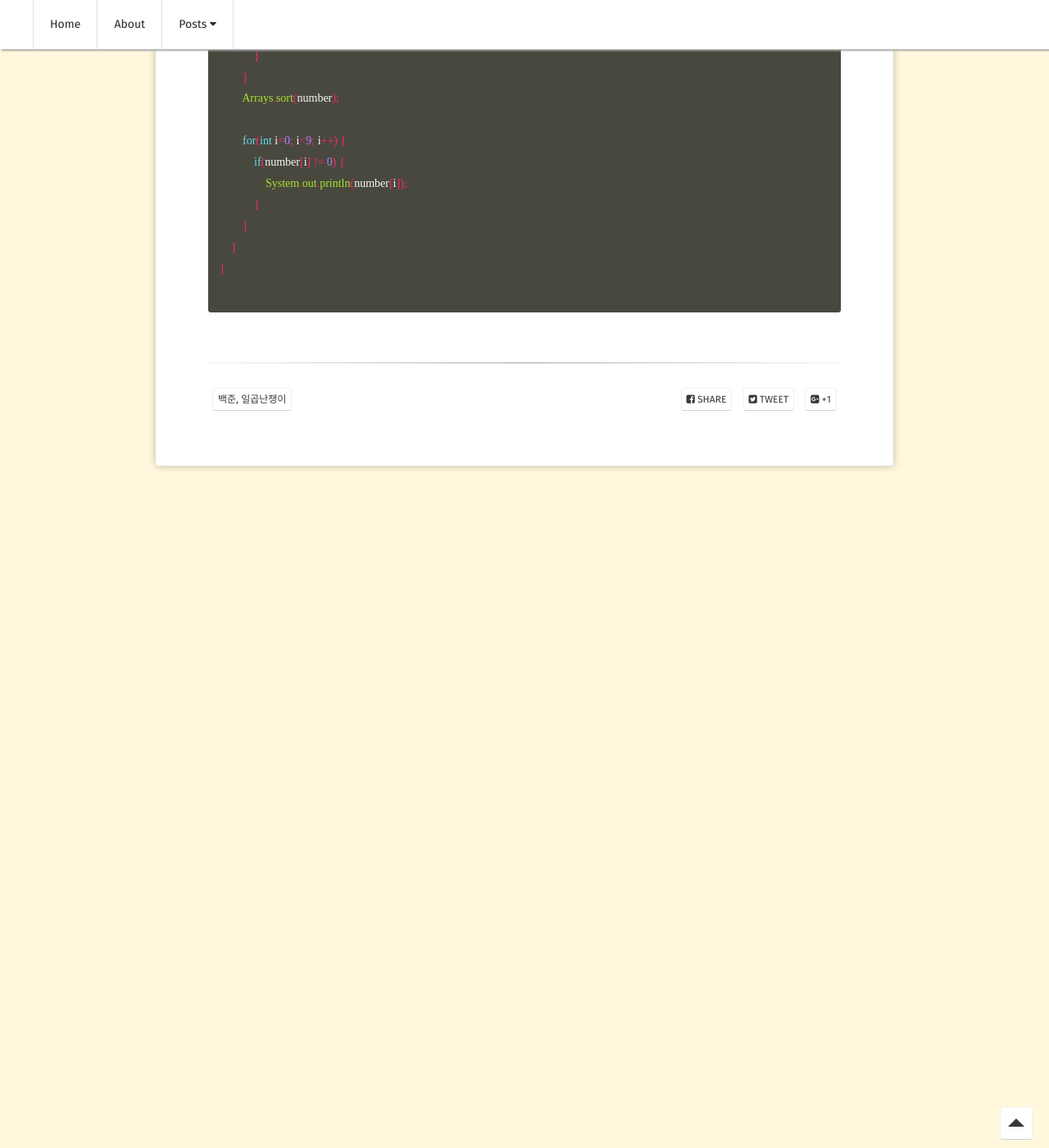
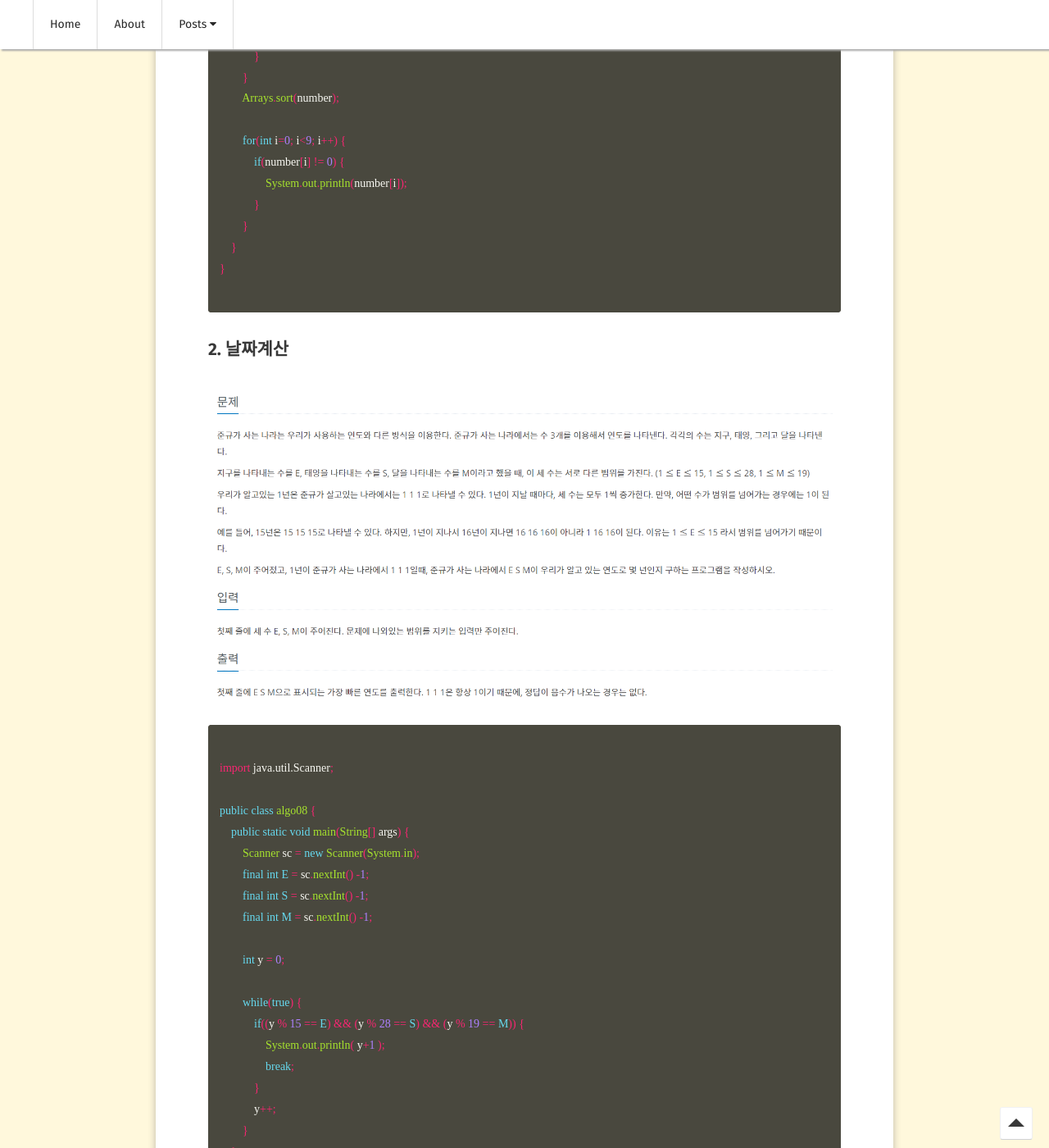
Before and after one commit to choiwono/choiwono.github.io, a Jekyll site: the page built from _posts/2018-12-26-algo.md, in a window 1280 px wide and 1400 px high, scrolled down 1633 px. Shown: the whole window at 82% size. Built offline with Jekyll 4.4.1, drawn with Linux system fonts in a browser that asks for light colours; some web fonts are replaced; comment, search, counter and statistics services are not loaded; some of the changed text lies outside the part shown.

````diff
--- a/_posts/2018-12-26-algo.md
+++ b/_posts/2018-12-26-algo.md
@@ -1,8 +1,8 @@
 ---
 layout: post
-title:  "[알고리즘] 일곱난쟁이 구하기"
+title:  "[알고리즘] 일곱난쟁이 구하기, 날짜계산"
 date:   2018-12-26
-excerpt: "일곱난쟁이"
+excerpt: "일곱난쟁이,날짜계산"
 algo: true
 tag: 백준, 일곱난쟁이
 ---
@@ -60,3 +60,34 @@
 }
 
 ```
+
+## 2. 날짜계산
+
+<figure>
+    <a href="/assets/img/algo02.png"><img src="/assets/img/algo02.png"></a>
+</figure>
+
+```java
+
+import java.util.Scanner;
+
+public class algo08 {
+    public static void main(String[] args) {
+        Scanner sc = new Scanner(System.in);
+        final int E = sc.nextInt() -1;
+        final int S = sc.nextInt() -1;
+        final int M = sc.nextInt() -1;
+
+        int y = 0;
+
+        while(true) {
+            if((y % 15 == E) && (y % 28 == S) && (y % 19 == M)) {
+                System.out.println( y+1 );
+                break;
+            }
+            y++;
+        }
+    }
+}
+
+```
````
Also changed, not shown: _posts/2018-12-26-algo02.md (added, +43 -0 lines), assets/img/algo02.png (added).
